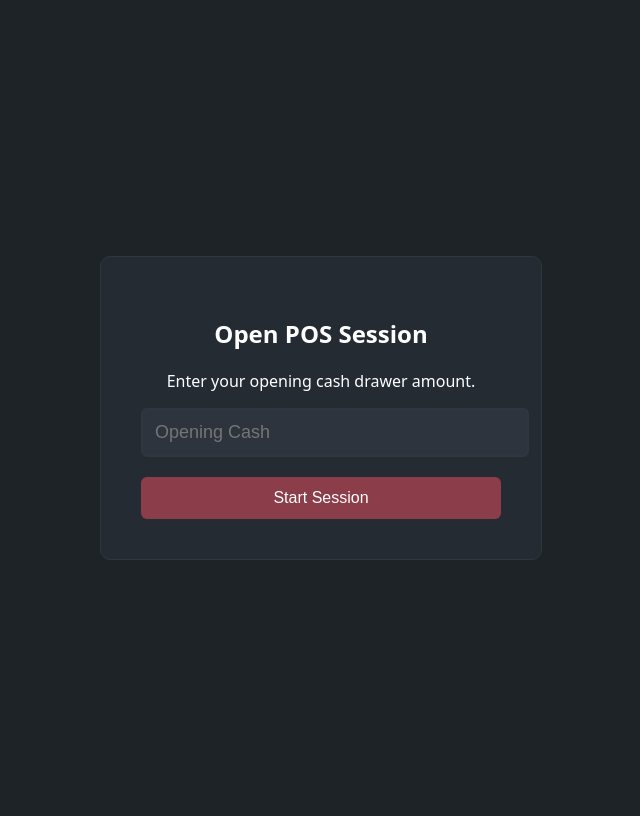
After one commit to ayeofrecio/otto-pos-system, a Django app: page /pos/open-session/ in a window 1280 px wide. The commit adds this page. Shown: the whole page, without its empty margins (319-959 px from the left). Run offline with Django 4.2, Linux system fonts and the light colour scheme; the visitor is signed in with stand-in values (Sample User, id 1); data that the repository does not hold is empty.

Commit message:
remodeled users, making it 1 table with the auth users, added open_sessions in sales views.py

```diff
--- a/pos_project/config/settings/base.py
+++ b/pos_project/config/settings/base.py
@@ -23,6 +23,7 @@ load_dotenv(BASE_DIR / '.env')
 
 SECRET_KEY = os.environ['SECRET_KEY']
 
+AUTH_USER_MODEL = 'users.Users'  # Use our custom user model
 # ---------------------------------------------------------------------------
 # Application definition
 # ---------------------------------------------------------------------------
--- a/pos_project/sales/models.py
+++ b/pos_project/sales/models.py
@@ -2,7 +2,6 @@ import datetime
 from decimal import Decimal
 
 from django.db import models
-from django.contrib.auth.models import User
 
 class TransactionLog(models.Model):
     """
@@ -346,11 +345,6 @@ class TempTransaction(models.Model):
     def __str__(self):
         return f'{self.transaction_no} / {self.item_code}'
 
-
-# ---------------------------------------------------------------------------
-# USERS  →  Cashier / staff accounts
-# (will move to users app once that app is built)
-# ---------------------------------------------------------------------------
 
 # ---------------------------------------------------------------------------
 # TENDERS  →  Payment tender type configuration
--- a/pos_project/sales/urls.py
+++ b/pos_project/sales/urls.py
@@ -18,4 +18,5 @@ urlpatterns = [
     path("pay/complete/", views.payment_complete, name="payment_complete"),
     path("receipt/", views.receipt_view, name="receipt"),
     path("item-search/", views.item_search, name="item_search"),
+    path("open-session/", views.open_session, name="open_session"),
 ]
--- a/pos_project/sales/views.py
+++ b/pos_project/sales/views.py
@@ -4,12 +4,17 @@ POS Cashier views: login, cashier screen, cart operations.
 
 import datetime
 from decimal import Decimal
+from pyexpat.errors import messages
 
 from django.db import models
 from django.contrib.auth.decorators import login_required
 from django.http import JsonResponse
 from django.shortcuts import redirect, render
 from django.views.decorators.http import require_http_methods
+
+from users.models import POSSession
+
+from .decorators import require_open_session
 from .models import Item, ItemDetail, TempTransaction, TransactionLog, POSTransCounter, Tender, TerminalSetup, Color, Size
 from .services import get_business_date
 
@@ -23,6 +28,7 @@ import time
 
 STORE_ID = "001"
 TERMINAL_ID = "001"
+
 
 
 # ---------------------------------------------------------------------------
@@ -95,12 +101,45 @@ def _get_next_transaction_no():
 
 
 
+@login_required
+def open_session(request):
+    user = request.user
 
+    # Prevent multiple open sessions
+    if POSSession.objects.filter(cashier=user, status="open").exists():
+        messages.info(request, "You already have an open session.")
+        return redirect("sales:pos_cashier")
+
+    if request.method == "POST":
+        opening_cash = request.POST.get("opening_cash")
+
+        # Validate opening cash
+        try:
+            opening_cash = float(opening_cash)
+        except (TypeError, ValueError):
+            messages.error(request, "Invalid opening cash amount.")
+            return redirect("sales:open_session")
+
+        # Create new POS session
+        POSSession.objects.create(
+            cashier=user,
+            terminal_id="001",
+            store_id="001",
+            business_date=datetime.date.today(),
+            opening_cash=opening_cash,
+            status="open"
+        )
+
+        messages.success(request, "POS session opened successfully.")
+        return redirect("sales:pos_cashier")
+
+    return render(request, "sales/open_session.html")
 # ---------------------------------------------------------------------------
 # Cashier main view
 # ---------------------------------------------------------------------------
 
 @login_required
+@require_open_session
 def cashier_view(request):
     """Main POS cashier screen."""
     user_id = _get_user_id(request)
@@ -153,7 +192,7 @@ def cashier_view(request):
 # Cart API (HTMX / JSON)
 # ---------------------------------------------------------------------------
 
-@login_required(login_url="pos_login")
+@login_required
 @require_http_methods(["POST"])
 def cart_add(request):
     """Add item by barcode. Returns HTML fragment for HTMX or JSON."""
@@ -281,7 +320,7 @@ def cart_add(request):
     })
 
 
-@login_required(login_url="pos_login")
+@login_required
 @require_http_methods(["POST"])
 def cart_remove(request):
     """Remove a cart line by rec_ctr."""
@@ -334,7 +373,7 @@ def cart_remove(request):
     return JsonResponse({"ok": True, "total": str(total)})
 
 
-@login_required(login_url="pos_login")
+@login_required
 def cart_new(request):
     """Start a new transaction (clear cart, get new receipt number)."""
     user_id = _get_user_id(request)
@@ -346,7 +385,7 @@ def cart_new(request):
             terminal_id=TERMINAL_ID,
             store_id=STORE_ID,
             transaction_no=trans_no,
-        ).delete()
+        ).delete() # This needs to be configured to suspend instead of delete in case we want to support suspended transactions in the future
 
     new_trans = _get_next_transaction_no()
     request.session["pos_trans_no"] = new_trans
@@ -355,7 +394,7 @@ def cart_new(request):
     return redirect("sales:pos_cashier")
 
 
-@login_required(login_url="pos_login")
+@login_required
 @require_http_methods(["POST"])
 def cart_trans_disc(request):
     """Set or clear transaction-level discount. Returns updated cart-summary HTML."""
@@ -393,7 +432,7 @@ def cart_trans_disc(request):
     })
 
 
-@login_required(login_url="pos_login")
+@login_required
 def pay_view(request):
     """Payment screen - select tender and complete sale."""
     user_id = _get_user_id(request)
@@ -459,7 +498,7 @@ def _parse_tender_entries(request):
         return []
 
 
-@login_required(login_url="pos_login")
+@login_required
 @require_http_methods(["POST"])
 def payment_complete(request):
     """Complete payment with tender entries. Supports multiple tenders. Only completes when total tendered >= amount due."""
@@ -567,7 +606,7 @@ def payment_complete(request):
     return redirect("sales:receipt")
 
 
-# @login_required(login_url="pos_login")
+# @login_required
 # def receipt_view(request):
 #     """Display receipt after payment. Data comes from session."""
 #     receipt = request.session.get("last_receipt")
@@ -600,7 +639,7 @@ def payment_complete(request):
 
 
 
-@login_required(login_url="pos_login")
+@login_required
 def receipt_view(request):
     """Display receipt after payment. Data comes from session."""
     receipt = request.session.get("last_receipt")
@@ -738,7 +777,7 @@ def receipt_view(request):
     return render(request, "sales/receipt.html", context)
 
 
-@login_required(login_url="pos_login")
+@login_required
 def item_search(request):
     """Search items by description, code, or barcode. Returns JSON."""
     q = (request.GET.get("q") or "").strip()
--- a/pos_project/templates/sales/cashier.html
+++ b/pos_project/templates/sales/cashier.html
@@ -373,7 +373,7 @@
         const CSRF_TOKEN = "{{ csrf_token }}";
         // Initialise trans_disc state from server session (survives page reload)
         const INITIAL_TRANS_DISC = {
-            pct:   {{ trans_disc.pct|default:0 }},
+            pct:   "{{ trans_disc.pct|default:0 }}",
             type:  "{{ trans_disc.type|default:'' }}",
             label: "{{ trans_disc.label|default:'' }}"
         };
--- /dev/null
+++ b/pos_project/templates/sales/open_session.html
@@ -0,0 +1,88 @@
+{% load static %}
+<!DOCTYPE html>
+<html>
+<head>
+    <title>Open POS Session</title>
+
+    <style>
+
+    body{
+        background:#1e2328;
+        color:white;
+        font-family:system-ui;
+        display:flex;
+        justify-content:center;
+        align-items:center;
+        height:100vh;
+    }
+
+    .session-box{
+        background:#252b33;
+        padding:40px;
+        border-radius:10px;
+        width:360px;
+        text-align:center;
+        border:1px solid #2f3640;
+    }
+
+    h2{
+        margin-bottom:20px;
+    }
+
+    input{
+        width:100%;
+        padding:12px;
+        font-size:18px;
+        margin-bottom:20px;
+        border-radius:6px;
+        border:2px solid #2f3640;
+        background:#2d343e;
+        color:white;
+    }
+
+    button{
+        width:100%;
+        padding:12px;
+        background:#8b3d4a;
+        border:none;
+        border-radius:6px;
+        color:white;
+        font-size:16px;
+        cursor:pointer;
+    }
+
+    button:hover{
+        background:#7a3540;
+    }
+
+    </style>
+
+</head>
+
+<body>
+
+<div class="session-box">
+
+    <h2>Open POS Session</h2>
+
+    <p>Enter your opening cash drawer amount.</p>
+
+    <form method="post">
+        {% csrf_token %}
+
+        <input type="number"
+               name="opening_cash"
+               step="0.01"
+               placeholder="Opening Cash"
+               required>
+
+        <button type="submit">
+            Start Session
+        </button>
+
+    </form>
+
+</div>
+
+</body>
+</html>
--- a/pos_project/users/apps.py
+++ b/pos_project/users/apps.py
@@ -4,6 +4,6 @@ from django.apps import AppConfig
 class UsersConfig(AppConfig):
     name = 'users'
 
-    def ready(self):
-        # Import signals to ensure they are registered
-        import users.signals
+    # def ready(self):
+    #     # Import signals to ensure they are registered
+    #     import users.signals
--- a/pos_project/users/decorators.py
+++ b/pos_project/users/decorators.py
@@ -1,7 +1,7 @@
 # users/decorators.py
 
 from django.contrib.auth.decorators import user_passes_test
-from users.models import UserProfile
+from users.models import Users
 
 
 # ---------------------------------------------------------
@@ -10,10 +10,10 @@ from users.models import UserProfile
 # ---------------------------------------------------------
 
 ROLE_LEVELS = {
-    UserProfile.ROLE_CASHIER: 1,
-    UserProfile.ROLE_SUPERVISOR: 2,
-    UserProfile.ROLE_MANAGER: 3,
-    UserProfile.ROLE_ADMIN: 4,
+    Users.ROLE_CASHIER: 1,
+    Users.ROLE_SUPERVISOR: 2,
+    Users.ROLE_MANAGER: 3,
+    Users.ROLE_ADMIN: 4,
 }
 
 
@@ -28,7 +28,7 @@ def _get_profile(user):
     """
     try:
         return user.profile
-    except (AttributeError, UserProfile.DoesNotExist):
+    except (AttributeError, Users.DoesNotExist):
         return None
 
 
@@ -41,7 +41,7 @@ def role_required(min_role_level):
     Generic decorator for role-based access control.
 
     Example:
-        @role_required(ROLE_LEVELS[UserProfile.ROLE_MANAGER])
+        @role_required(ROLE_LEVELS[Users.ROLE_MANAGER])
     """
 
     def decorator(view_func):
@@ -77,7 +77,7 @@ def cashier_required(view_func):
     Cashier, Supervisor, Manager, Admin
     """
     return role_required(
-        ROLE_LEVELS[UserProfile.ROLE_CASHIER]
+        ROLE_LEVELS[Users.ROLE_CASHIER]
     )(view_func)
 
 
@@ -87,7 +87,7 @@ def supervisor_required(view_func):
     Supervisor, Manager, Admin
     """
     return role_required(
-        ROLE_LEVELS[UserProfile.ROLE_SUPERVISOR]
+        ROLE_LEVELS[Users.ROLE_SUPERVISOR]
     )(view_func)
 
 
@@ -97,7 +97,7 @@ def manager_required(view_func):
     Manager, Admin
     """
     return role_required(
-        ROLE_LEVELS[UserProfile.ROLE_MANAGER]
+        ROLE_LEVELS[Users.ROLE_MANAGER]
     )(view_func)
 
 
@@ -107,5 +107,5 @@ def admin_required(view_func):
     Admin only
     """
     return role_required(
-        ROLE_LEVELS[UserProfile.ROLE_ADMIN]
+        ROLE_LEVELS[Users.ROLE_ADMIN]
     )(view_func)
--- a/pos_project/users/urls.py
+++ b/pos_project/users/urls.py
@@ -10,7 +10,7 @@ from .decorators import cashier_required, supervisor_required, manager_required,
 app_name = "users"
 
 urlpatterns = [
-    path("profile/", supervisor_required(views.profile_view), name="profile"),
-    path("profile/update/", views.profile_update, name="profile_update"),
-    path("profile/suspend-toggle/", views.profile_suspend_toggle, name="profile_suspend_toggle"),
+    path("profile/", cashier_required(views.profile_view), name="profile"),
+    path("profile/update/", cashier_required(views.profile_update), name="profile_update"),
+    path("profile/suspend-toggle/", manager_required(views.profile_suspend_toggle), name="profile_suspend_toggle"),
 ]
```
Also changed, not shown: pos_project/sales/decorators.py (added, +48 -0 lines), pos_project/users/admin.py (+24 -15 lines), pos_project/users/models.py (+98 -26 lines), pos_project/users/signals.py (+8 -8 lines), pos_project/sales/migrations/0001_initial.py, pos_project/users/migrations/0001_initial.py, pos_project/users/migrations/0002_possession_store_id.py (added).
